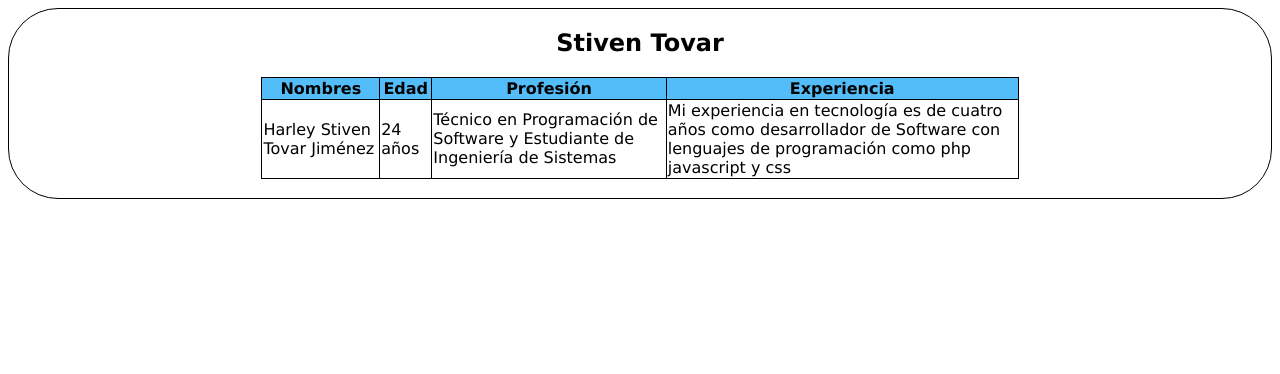
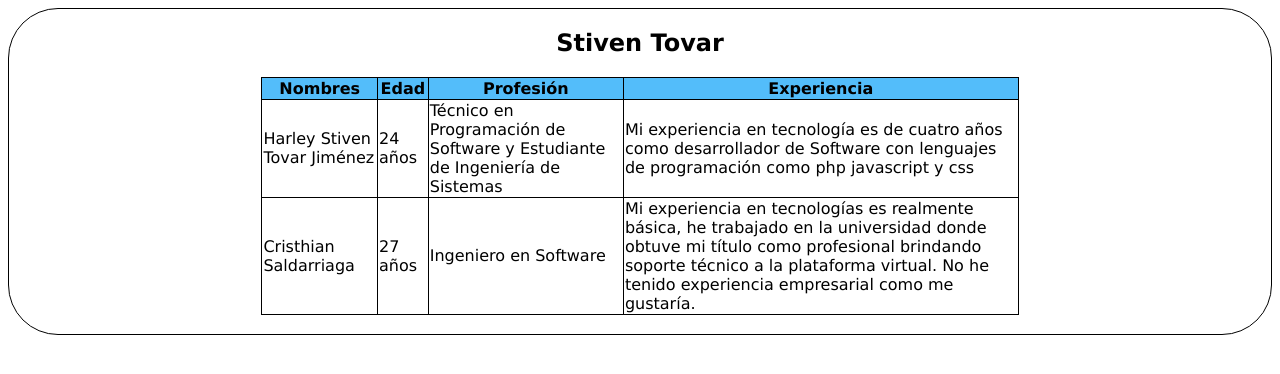
Before and after one commit to StivenTJ/Grupo_13_TareaUnidad-2, a plain HTML site: page index.html in a window 1280 px wide. Drawn offline with Linux system fonts and the light colour scheme.

Commit message:
mis datos

```diff
--- a/index.html
+++ b/index.html
@@ -43,6 +43,13 @@
                     <td>Técnico en Programación de Software y Estudiante de Ingeniería de Sistemas</td>
                     <td>Mi experiencia en tecnología es de cuatro años como desarrollador de Software con lenguajes de programación como php javascript y css</td>
                 </tr>
+                <tr>
+                    <td>Cristhian Saldarriaga</td>
+                    <td>27 años</td>
+                    <td>Ingeniero en Software</td>
+                    <td>Mi experiencia en tecnologías es realmente básica, he trabajado en la universidad donde obtuve mi título como profesional brindando soporte técnico a la plataforma virtual. No he tenido experiencia empresarial como me gustaría.</td>
+
+                </tr>
             </table><br>
         </center>
 
```
